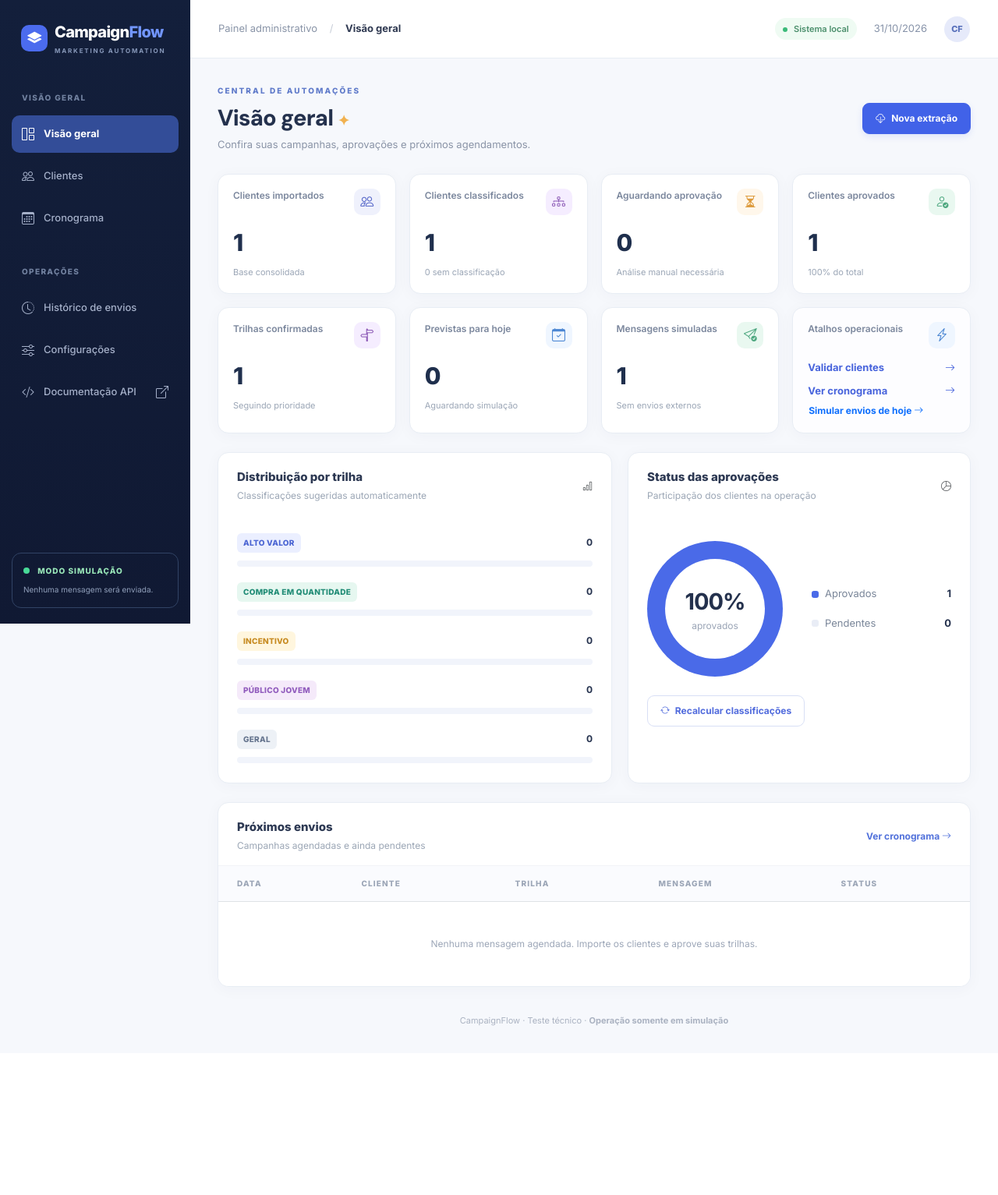
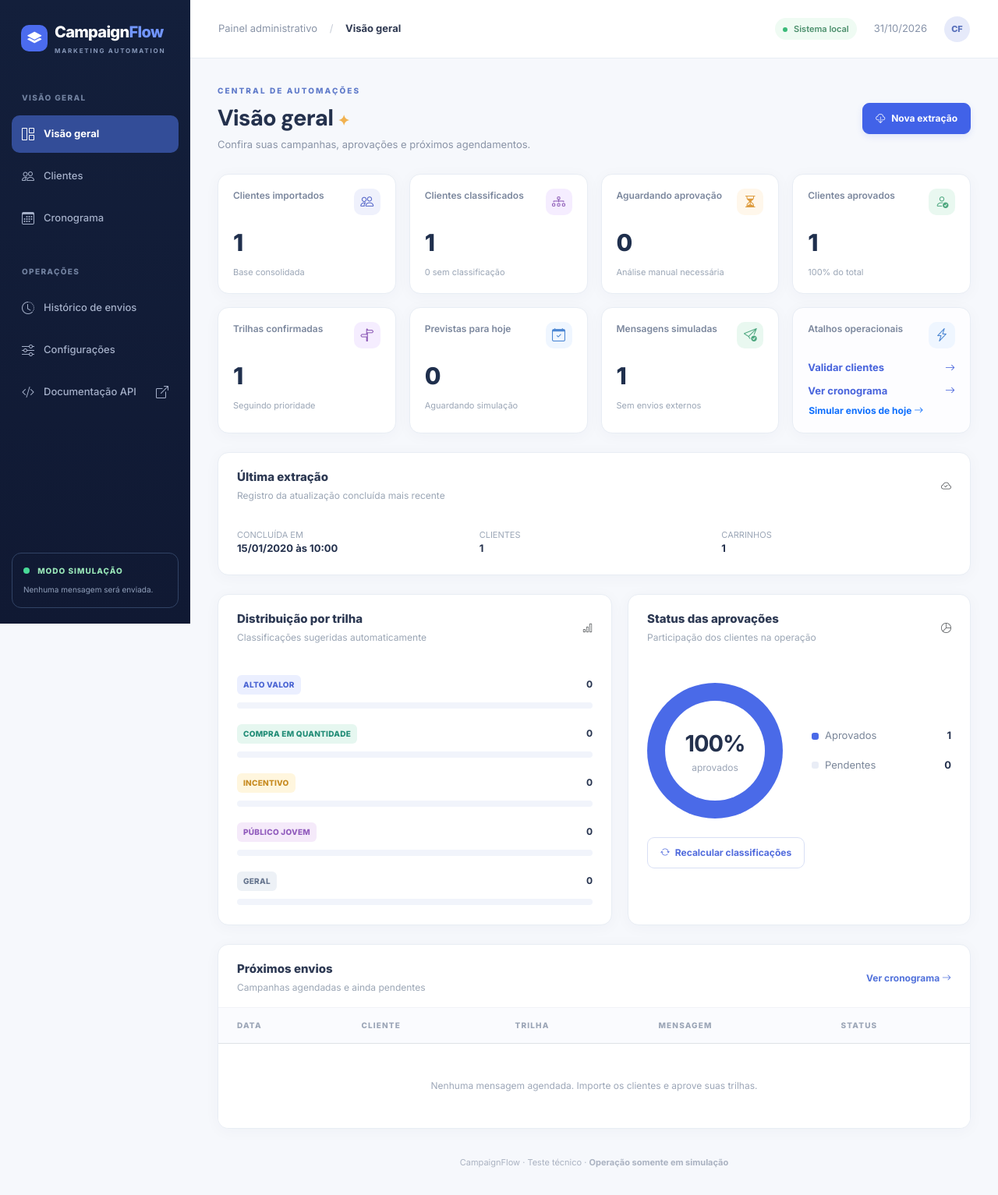
Before and after one commit to Kakykyyy/campaignflow, a FastAPI app: page / in a window 1280 px wide. Shown: the whole page at 78% size. Before the commit the page ends 1316 px from the top, so only its background shows below. Run offline with FastAPI, Linux system fonts and the light colour scheme; tables that the repository leaves empty hold one stand-in row (values such as "Sample post").

Commit message:
Show latest import summary on dashboard
Co-authored-by: Copilot <223556219+Copilot@users.noreply.github.com>

```diff
--- a/app/routers/pages.py
+++ b/app/routers/pages.py
@@ -57,9 +57,10 @@ def dashboard(request:Request,db:Session=Depends(get_db)):
     simulated=db.scalar(select(func.count(Simulation.id))) or 0
     distribution={track:db.scalar(select(func.count(Suggestion.id)).where(Suggestion.track==track)) or 0 for track in TRACKS}
     upcoming=db.scalars(schedule_query().where(ScheduledMessage.status=='PENDENTE',ScheduledMessage.scheduled_date>=today()).limit(8)).all()
+    last_import=db.scalar(select(ImportRun).order_by(ImportRun.created_at.desc(),ImportRun.id.desc()).limit(1))
     return render(request,'dashboard.html',active='dashboard',total=total,classified=classified,
                   approved=approved,pending=total-approved,tracks_count=tracks,today_count=today_count,
-                  simulated=simulated,distribution=distribution,upcoming=upcoming)
+                  simulated=simulated,distribution=distribution,upcoming=upcoming,last_import=last_import)
 
 @router.post('/import',include_in_schema=False)
 def import_now(request:Request,csrf_token:str=Form(...),db:Session=Depends(get_db)):
--- a/app/templates/dashboard.html
+++ b/app/templates/dashboard.html
@@ -15,6 +15,10 @@
   <div class="metric-card"><div class="metric-top"><span>Mensagens simuladas</span><span class="metric-icon green"><i class="bi bi-send-check"></i></span></div><div class="metric-number">{{simulated}}</div><div class="metric-foot">Sem envios externos</div></div>
   <div class="metric-card accent-card"><div class="metric-top"><span>Atalhos operacionais</span><span class="metric-icon blue"><i class="bi bi-lightning-charge"></i></span></div><div class="shortcut-links"><a href="/clientes">Validar clientes <i class="bi bi-arrow-right"></i></a><a href="/cronograma">Ver cronograma <i class="bi bi-arrow-right"></i></a><form action="/simulate" method="post" data-confirm="Simular somente os envios de hoje, sem mensagens reais?"><input type="hidden" name="csrf_token" value="{{csrf}}"><button type="submit" class="btn btn-link p-0" style="font-size:12px;text-decoration:none">Simular envios de hoje <i class="bi bi-arrow-right"></i></button></form></div></div>
 </div>
+<section class="panel mt-4"><div class="panel-head"><div><h2>Última extração</h2><p>Registro da atualização concluída mais recente</p></div><i class="bi bi-cloud-check text-muted"></i></div><div class="panel-content">
+{% if last_import %}<div class="row g-3"><div class="col-md-4"><span class="subtitle">CONCLUÍDA EM</span><strong class="d-block">{{last_import.created_at.strftime('%d/%m/%Y às %H:%M')}}</strong></div><div class="col-md-4"><span class="subtitle">CLIENTES</span><strong class="d-block">{{last_import.users}}</strong></div><div class="col-md-4"><span class="subtitle">CARRINHOS</span><strong class="d-block">{{last_import.carts}}</strong></div></div>
+{% else %}<p class="mb-0">Nenhuma extração concluída foi registrada. Use <strong>Nova extração</strong> para carregar os dados do DummyJSON.</p>{% endif %}
+</div></section>
 <div class="layout-two mt-4">
 {# As barras e o gráfico usam os valores entregues pela rota do dashboard. #}
 <section class="panel"><div class="panel-head"><div><h2>Distribuição por trilha</h2><p>Classificações sugeridas automaticamente</p></div><i class="bi bi-bar-chart text-muted"></i></div><div class="panel-content">
```
Also changed, not shown: RELATORIO_DE_ENTREGA.md (+1 -0 lines), tests/test_web.py (+7 -1 lines), README.md.
